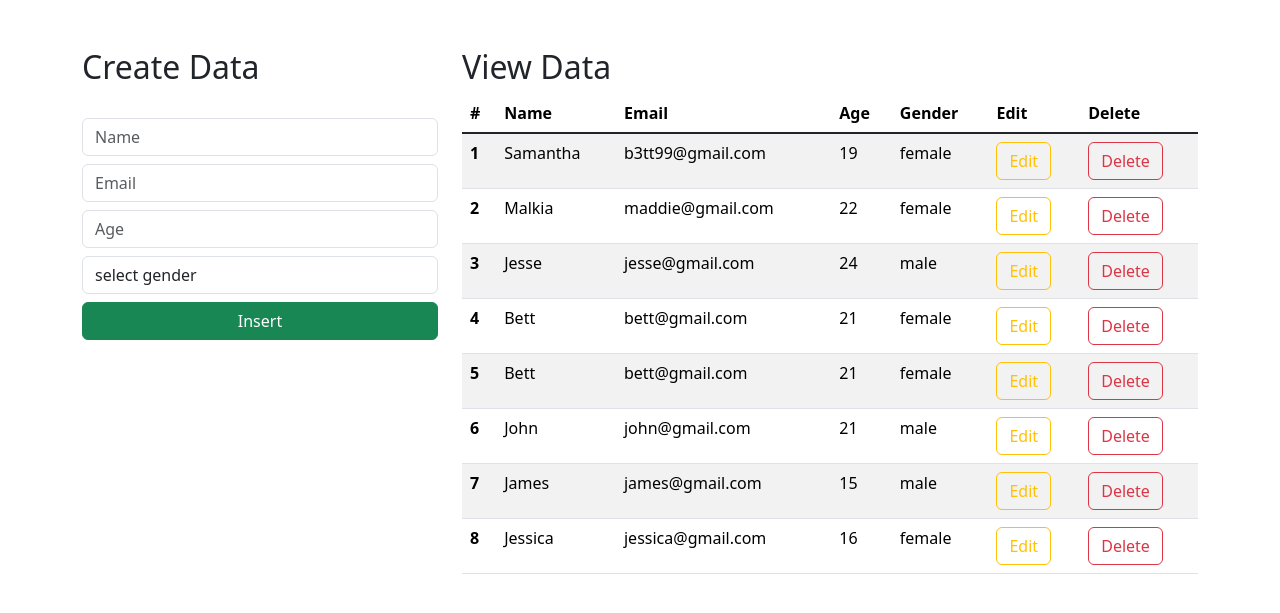
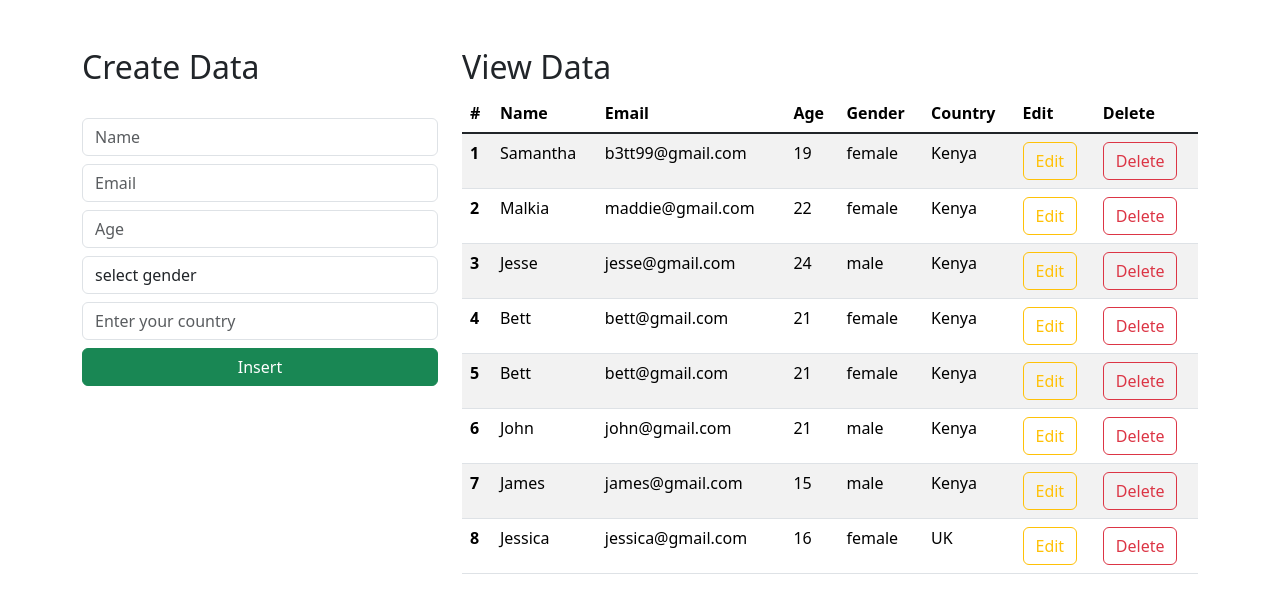
Before and after one commit to b3tt99/Djangodatabase, a Django app: page / in a window 1280 px wide. Shown: the part 16-629 px from the top of the page. Run offline with Django 4.2, Linux system fonts and the light colour scheme; data comes from the database, SQL or seed files in the repository; both versions use the stored data as it was after the commit.

Commit message:
Added country column

```diff
--- a/djangocradsam/models.py
+++ b/djangocradsam/models.py
@@ -6,7 +6,7 @@ class Student(models.Model):
     email = models.EmailField()
     age = models.IntegerField()
     gender = models.CharField(max_length=50, blank=False, null=False)
-
+    country = models.CharField(default='Kenya', max_length=50)
 
 def __str__(self):
     return self.name
--- a/djangocradsam/views.py
+++ b/djangocradsam/views.py
@@ -28,8 +28,9 @@ def insertData(request):
         email = request.POST.get('email')
         age = request.POST.get('age')
         gender = request.POST.get('gender')
+        country = request.POST.get('country')
 
-        query = Student(name=name, email=email, age=age, gender=gender)
+        query = Student(name=name, email=email, age=age, gender=gender, country=country)
         query.save()
         return redirect("/")
 
--- a/templates/index.html
+++ b/templates/index.html
@@ -47,6 +47,11 @@
                         </select>
                     </div>
 
+                    <div class="form-group">
+                        <input type="text" class="form-control  mt-2" placeholder="Enter your country" name="country" required>
+                    </div>
+
+
                     <div class="d-grid gap-2">
 
                         <button class="btn btn-success mt-2" type="submit">Insert</button>
@@ -66,6 +71,7 @@
                         <th scope="col">Email</th>
                         <th scope="col">Age</th>
                         <th scope="col">Gender</th>
+                        <th scope="col">Country</th>
                         <th scope="col">Edit</th>
                         <th scope="col">Delete</th>
 
@@ -80,6 +86,7 @@
                         <td>{{d.email}}</td>
                         <td>{{d.age}}</td>
                         <td>{{d.gender}}</td>
+                         <td>{{ d.country }}</td>
                         <td><a href="/update/{{d.id}}" type="button" class="btn btn-outline-warning">Edit</a></td>
                         <td><a href="/delete/{{d.id}}" type="button" class="btn btn-outline-danger">Delete</a></td>
                       </tr>
```
Also changed, not shown: db.sqlite3, djangocradsam/migrations/0002_student_country.py (added).
